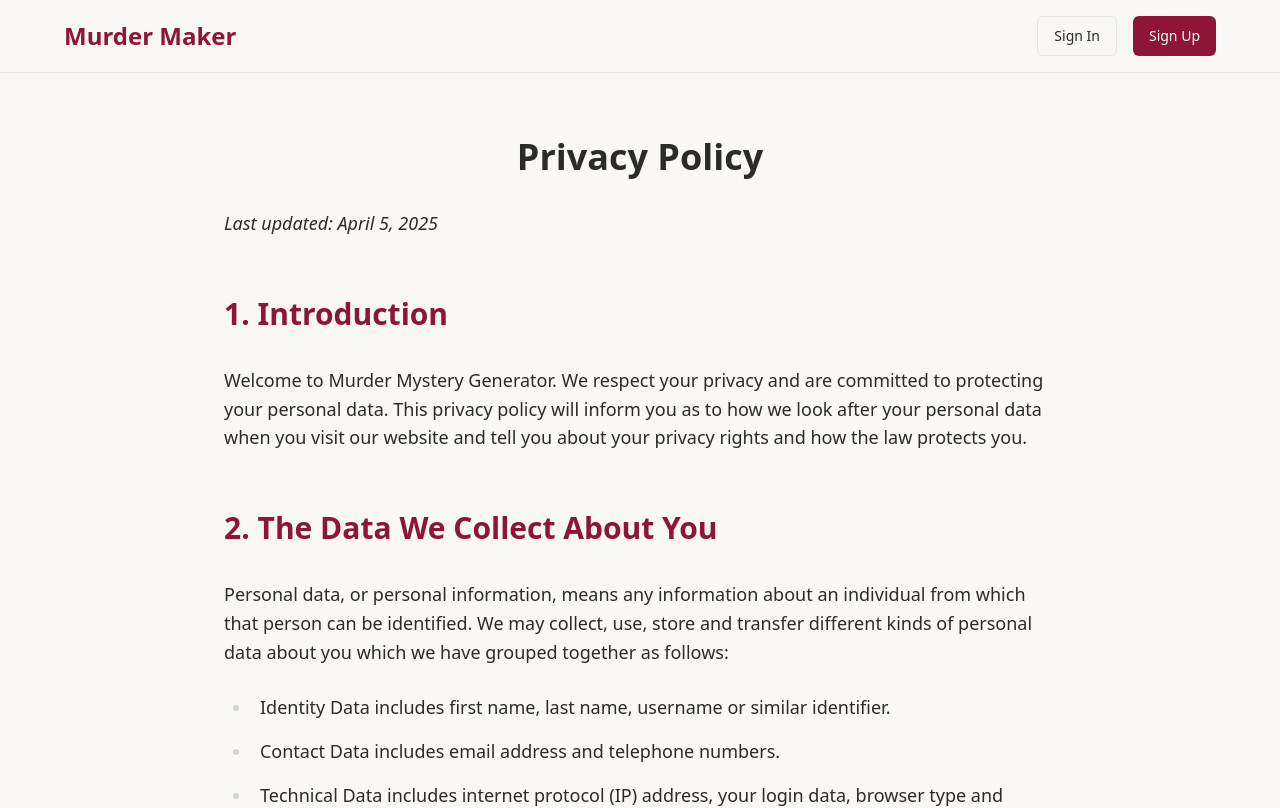
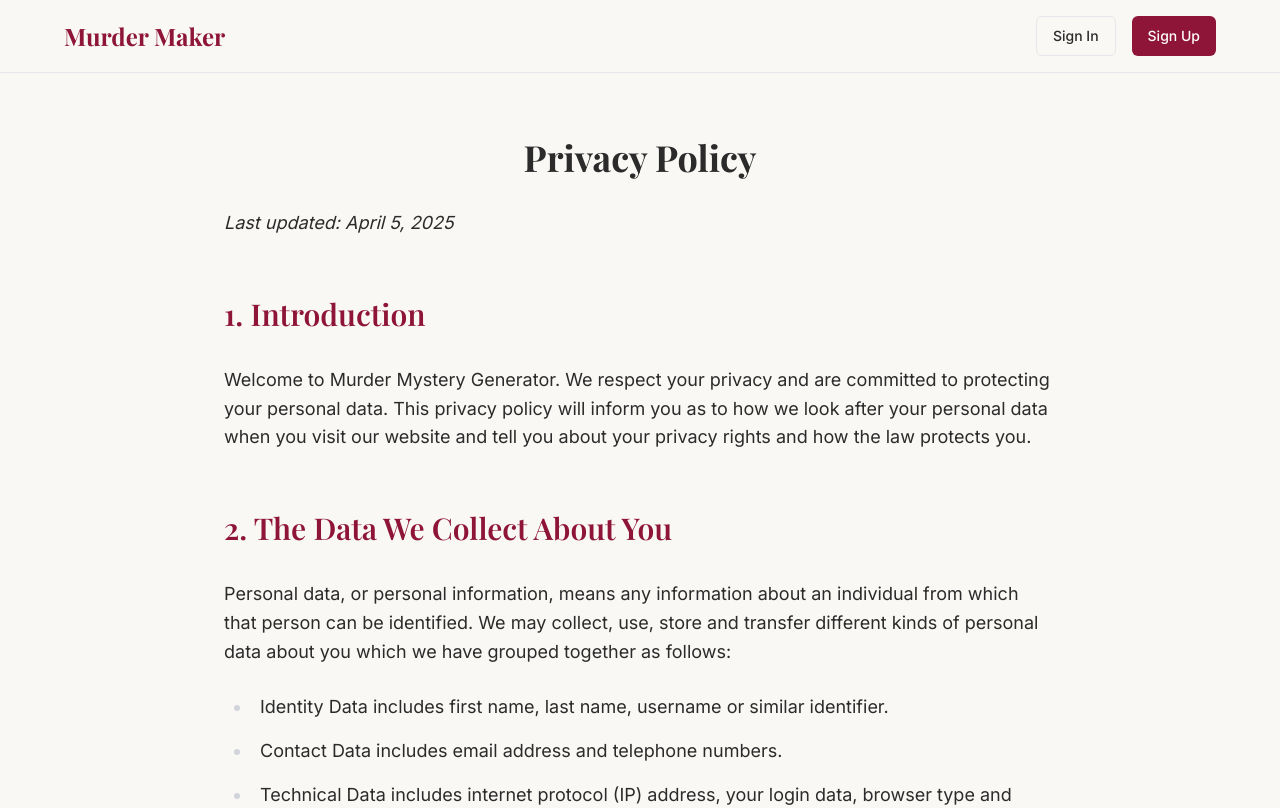
Before and after one commit to CoachJ87/website-murder-mystery-party-generator, a React (Vite) app: page /privacy in a window 1280 px wide. Shown: the top 808 px of the page. Built offline with nearby package versions, Linux system fonts and the light colour scheme.

Commit message:
feat: Implement new typography system
Replaced existing fonts with Playfair Display for headings and Inter for body text, buttons, and navigation, while preserving all other styling elements.

```diff
--- a/index.html
+++ b/index.html
@@ -1,3 +1,4 @@
+
 <!DOCTYPE html>
 <html lang="en">
   <head>
@@ -6,6 +7,11 @@
     <title>loving-without-attachments</title>
     <meta name="description" content="Lovable Generated Project" />
     <meta name="author" content="Lovable" />
+
+    <!-- Typography - Playfair Display & Inter -->
+    <link rel="preconnect" href="https://fonts.googleapis.com">
+    <link rel="preconnect" href="https://fonts.gstatic.com" crossorigin>
+    <link href="https://fonts.googleapis.com/css2?family=Playfair+Display:wght@400;500;600;700&family=Inter:wght@300;400;500;600;700&display=swap" rel="stylesheet">
 
     <meta property="og:title" content="loving-without-attachments" />
     <meta property="og:description" content="Lovable Generated Project" />
--- a/src/components/Header.tsx
+++ b/src/components/Header.tsx
@@ -19,7 +19,7 @@ const Header = () => {
       <div className="container mx-auto flex justify-between items-center">
         <div className="flex items-center">
           <Link to="/" className="flex items-center space-x-2 mr-4 md:mr-8 no-underline">
-            <span className="text-lg md:text-2xl font-bold gradient-text">
+            <span className="text-lg md:text-2xl font-bold gradient-text font-playfair">
               <span className="hidden sm:inline">Murder Maker</span>
               <span className="sm:hidden">MMG</span>
             </span>
@@ -43,21 +43,21 @@ const Header = () => {
                     className="w-8 h-8 rounded-full"
                   />
                 )}
-                <span className="font-medium">{user?.name}</span>
+                <span className="font-medium font-inter">{user?.name}</span>
               </div>
-              <Button variant="outline" onClick={signOut} className="no-underline">
+              <Button variant="outline" onClick={signOut} className="no-underline font-inter">
                 Sign Out
               </Button>
-              <Button asChild className="no-underline">
+              <Button asChild className="no-underline font-inter">
                 <Link to="/dashboard">Dashboard</Link>
               </Button>
             </div>
           ) : (
             <>
-              <Button asChild variant="outline" className="no-underline">
+              <Button asChild variant="outline" className="no-underline font-inter">
                 <Link to="/sign-in">Sign In</Link>
               </Button>
-              <Button asChild className="no-underline">
+              <Button asChild className="no-underline font-inter">
                 <Link to="/sign-up">Sign Up</Link>
               </Button>
             </>
@@ -89,18 +89,18 @@ const Header = () => {
                       className="w-8 h-8 rounded-full"
                     />
                   )}
-                  <span className="font-medium text-sm">{user?.name}</span>
+                  <span className="font-medium text-sm font-inter">{user?.name}</span>
                 </div>
                 <Button
                   asChild
-                  className="w-full h-12 no-underline text-base"
+                  className="w-full h-12 no-underline text-base font-inter"
                   onClick={toggleMenu}
                 >
                   <Link to="/dashboard">Dashboard</Link>
                 </Button>
                 <Button
                   variant="outline"
-                  className="w-full h-12 no-underline text-base"
+                  className="w-full h-12 no-underline text-base font-inter"
                   onClick={() => {
                     signOut();
                     toggleMenu();
@@ -114,14 +114,14 @@ const Header = () => {
                 <Button
                   asChild
                   variant="outline"
-                  className="w-full h-12 no-underline text-base"
+                  className="w-full h-12 no-underline text-base font-inter"
                   onClick={toggleMenu}
                 >
                   <Link to="/sign-in">Sign In</Link>
                 </Button>
                 <Button
                   asChild
-                  className="w-full h-12 no-underline text-base"
+                  className="w-full h-12 no-underline text-base font-inter"
                   onClick={toggleMenu}
                 >
                   <Link to="/sign-up">Sign Up</Link>
--- a/src/components/Hero.tsx
+++ b/src/components/Hero.tsx
@@ -1,3 +1,4 @@
+
 import { ArrowRight } from "lucide-react";
 import { Button } from "@/components/ui/button";
 import { useState, useEffect } from "react";
@@ -139,10 +140,10 @@ const Hero = () => {
           <div className="w-16 h-16 sm:w-20 sm:h-20 md:w-24 md:h-24 rounded-full bg-gradient-to-r from-primary to-secondary opacity-90 blur-sm"></div>
         </div>
 
-        <h1 className="text-3xl sm:text-4xl md:text-5xl lg:text-7xl font-bold mb-3 sm:mb-4 tracking-tight leading-tight">
+        <h1 className="text-3xl sm:text-4xl md:text-5xl lg:text-7xl font-bold mb-3 sm:mb-4 tracking-tight leading-tight font-playfair">
           Host a Killer Party Tonight.
         </h1>
-        <p className="text-lg sm:text-xl text-muted-foreground max-w-2xl mx-auto mb-4 sm:mb-5 px-2">
+        <p className="text-lg sm:text-xl text-muted-foreground max-w-2xl mx-auto mb-4 sm:mb-5 px-2 font-inter">
           {isAuthenticated
             ? "Tell us what you'd like to create and we'll make it happen."
             : "Generate custom murder mysteries with characters, clues, and everything you need."}
@@ -165,7 +166,7 @@ const Hero = () => {
             <Button
               key={theme.name}
               variant="outline"
-              className="rounded-full px-3 sm:px-4 md:px-6 border-border/50 bg-card/30 backdrop-blur-sm text-xs sm:text-sm h-8 sm:h-9 md:h-10"
+              className="rounded-full px-3 sm:px-4 md:px-6 border-border/50 bg-card/30 backdrop-blur-sm text-xs sm:text-sm h-8 sm:h-9 md:h-10 font-inter"
               onClick={() => handleThemeSelect(theme.prompt)}
             >
               <span className="truncate max-w-[120px] sm:max-w-none">{theme.name}</span>
--- a/src/index.css
+++ b/src/index.css
@@ -108,7 +108,11 @@
   }
 
   body {
-    @apply bg-background text-foreground;
+    @apply bg-background text-foreground font-inter;
+  }
+
+  h1, h2, h3, h4, h5, h6 {
+    @apply font-playfair;
   }
 
   a {
@@ -224,11 +228,11 @@
 
 /* Legacy gradient and chat styles for existing components */
 .gradient-text {
-  @apply bg-clip-text text-transparent bg-gradient-to-r from-primary to-secondary;
+  @apply bg-clip-text text-transparent bg-gradient-to-r from-primary to-secondary font-playfair;
 }
 
 .chat-bubble {
-  @apply p-4 rounded-lg max-w-[80%];
+  @apply p-4 rounded-lg max-w-[80%] font-inter;
 }
 
 .user-bubble {
--- a/tailwind.config.ts
+++ b/tailwind.config.ts
@@ -1,3 +1,4 @@
+
 import type { Config } from "tailwindcss";
 
 export default {
@@ -18,6 +19,12 @@ export default {
 			}
 		},
 		extend: {
+			fontFamily: {
+				'playfair': ['Playfair Display', 'serif'],
+				'inter': ['Inter', 'sans-serif'],
+				'sans': ['Inter', 'sans-serif'],
+				'serif': ['Playfair Display', 'serif'],
+			},
 			colors: {
 				/* Mystery Maker Color System - Sophisticated Burgundy & Cream */
 				primary: {
@@ -120,6 +127,7 @@ export default {
                     css: {
                         maxWidth: '100%',
                         color: 'hsl(var(--color-surface-foreground))',
+                        fontFamily: 'Inter, sans-serif',
                         a: {
                             color: 'hsl(var(--color-primary))',
                             textDecoration: 'underline',
@@ -133,6 +141,7 @@ export default {
                             marginBottom: '0.75em',
                             lineHeight: '1.6',
                             color: 'hsl(var(--color-surface-foreground))',
+                            fontFamily: 'Inter, sans-serif',
                         },
                         'h1, h2, h3, h4': {
                             color: 'hsl(var(--color-primary))',
@@ -140,6 +149,7 @@ export default {
                             marginBottom: '0.75em',
                             lineHeight: '1.3',
                             fontWeight: '600',
+                            fontFamily: 'Playfair Display, serif',
                         },
                         h1: {
                             fontSize: '1.875rem',
@@ -170,6 +180,7 @@ export default {
                             marginBottom: '0.375em',
                             display: 'list-item',
                             color: 'hsl(var(--color-surface-foreground))',
+                            fontFamily: 'Inter, sans-serif',
                         },
                         blockquote: {
                             fontStyle: 'italic',
@@ -182,6 +193,7 @@ export default {
                             marginLeft: '0',
                             marginRight: '0',
                             color: 'hsl(var(--color-surface-foreground))',
+                            fontFamily: 'Inter, sans-serif',
                         },
                         code: {
                             color: 'hsl(var(--color-secondary))',
@@ -193,6 +205,7 @@ export default {
                         strong: {
                             fontWeight: '700',
                             color: 'hsl(var(--color-secondary))',
+                            fontFamily: 'Inter, sans-serif',
                         },
                         em: {
                             fontStyle: 'italic',
@@ -206,12 +219,14 @@ export default {
                           borderBottomWidth: '1px',
                           backgroundColor: 'hsl(var(--color-primary) / 0.1)',
                           color: 'hsl(var(--color-primary))',
+                          fontFamily: 'Inter, sans-serif',
                         },
                         'tbody td, tfoot td': {
                           padding: '0.75em',
                           borderBottomWidth: '1px',
                           borderBottomColor: 'hsl(var(--border))',
                           color: 'hsl(var(--color-surface-foreground))',
+                          fontFamily: 'Inter, sans-serif',
                         }
                     },
                 },
```
Also changed, not shown: src/pages/Index.tsx (+9 -9 lines).
